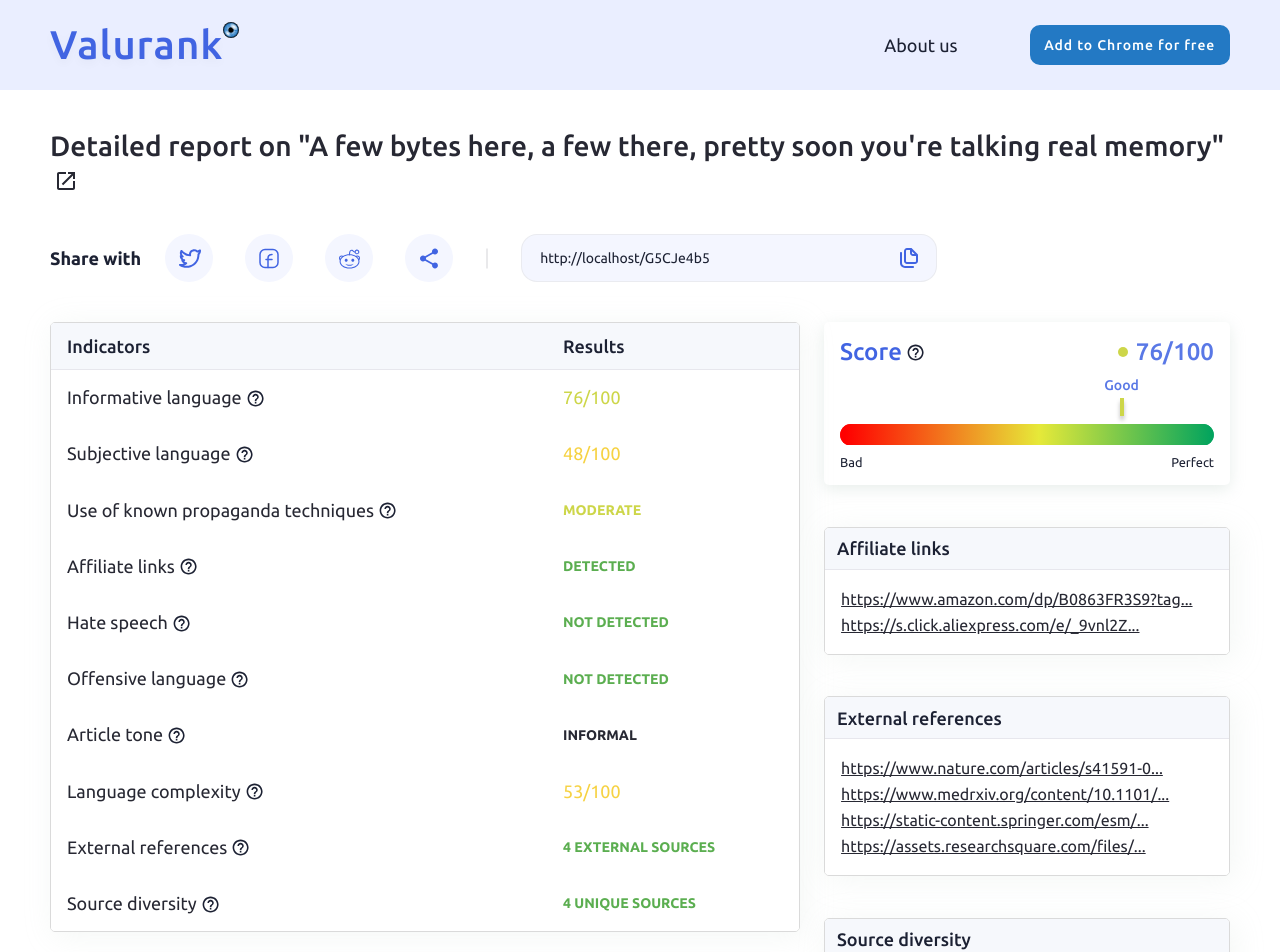
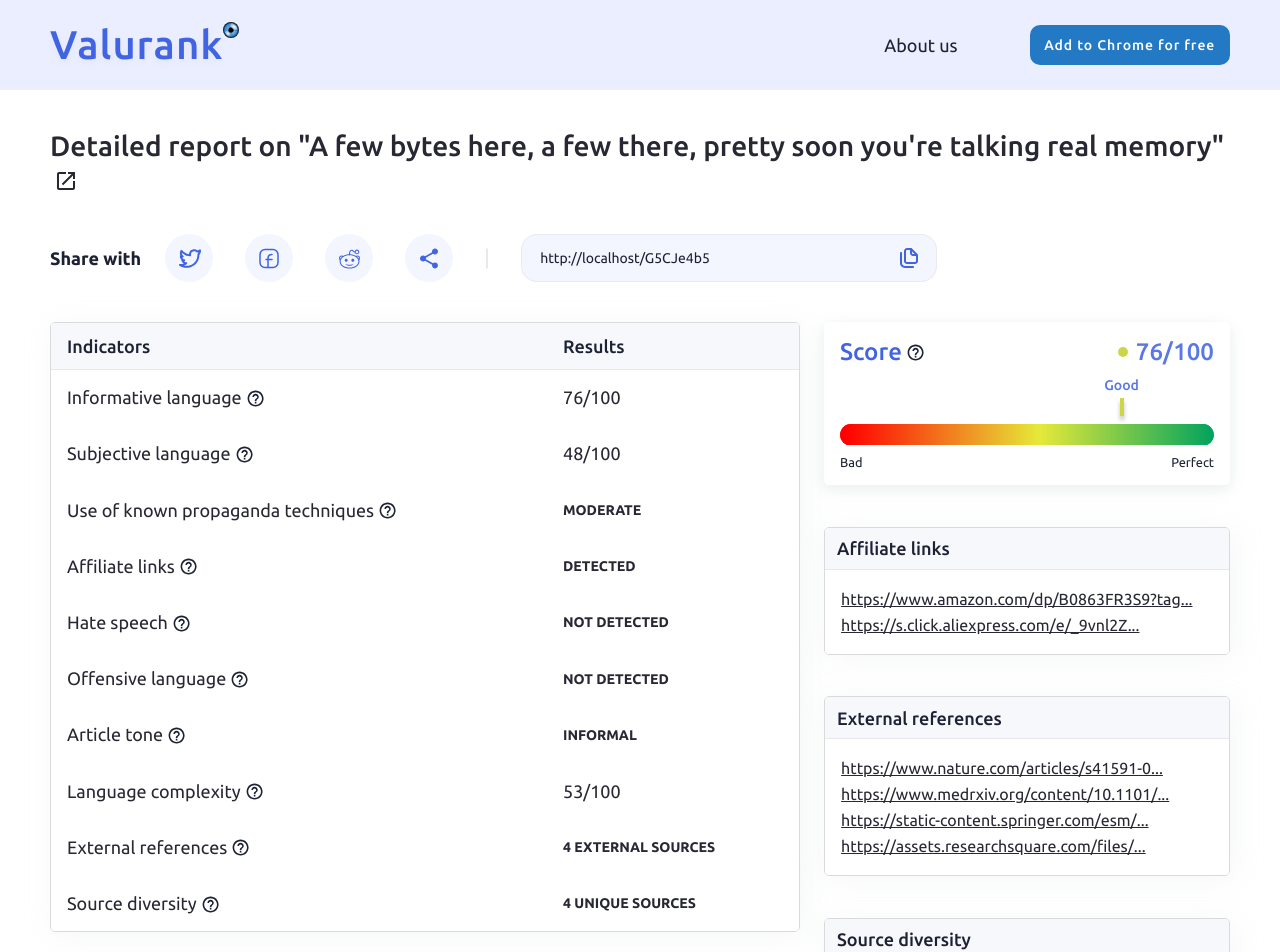
Before and after one commit to kindrakevychn/Next-report, a Next.js app: page / in a window 1280 px wide. Shown: the top 952 px of the page. Built offline with nearby package versions, Linux system fonts and the light colour scheme.

Commit message:
NumberIndictor, StringIndicator: remove support for dynamic color

```diff
--- a/components/indicators.jsx
+++ b/components/indicators.jsx
@@ -164,14 +164,9 @@ export function NumberIndicator({
     number = number || -1;
 
     let numberStr = '';
-    let color = '';
 
     if (max != null) {
         numberStr = `${number}/${max}`;
-
-        if (max <= 100) {
-            color = scoreToColor(number);
-        }
     } else {
         numberStr = String(number);
     }
@@ -187,9 +182,6 @@ export function NumberIndicator({
                 styles.row,
                 styles.number
             )}
-            style={{
-                '--color': color
-            }}
         >
             {
                 data.map((value, i) => (
@@ -218,17 +210,10 @@ export function NumberIndicator({
 export function StringIndicator({
     title,
     string,
-    description,
-    score
+    description
 }) {
     title = title || '';
     string = string || '';
-
-    let color = '';
-
-    if (score != null) {
-        color = scoreToColor(score);
-    }
 
     const data = [
         title,
@@ -241,9 +226,6 @@ export function StringIndicator({
                 styles.row,
                 styles.string
             )}
-            style={{
-                '--color': color
-            }}
         >
             {
                 data.map((value, i) => (
--- a/pages/index.jsx
+++ b/pages/index.jsx
@@ -202,7 +202,6 @@ function Data({
                     {
                         (details.propagandaLikelihood != null) &&
                         <StringIndicator
-                            score={details.propagandaLikelihood.score}
                             string={details.propagandaLikelihood.label}
                             title={INDICATORS.propagandaLikelihood.title}
                             description={INDICATORS.propagandaLikelihood.description}
@@ -214,7 +213,6 @@ function Data({
                             Array.isArray(details.affiliatedLinks.data)
                         ) &&
                         <StringIndicator
-                            score={details.affiliatedLinks.score}
                             string={details.affiliatedLinks.label}
                             title={INDICATORS.affiliatedLinks.title}
                             description={INDICATORS.affiliatedLinks.description}
@@ -223,7 +221,6 @@ function Data({
                     {
                         (details.hateSpeech != null) &&
                         <StringIndicator
-                            score={details.hateSpeech.score}
                             string={details.hateSpeech.label}
                             title={INDICATORS.hateSpeech.title}
                             description={INDICATORS.hateSpeech.description}
@@ -232,7 +229,6 @@ function Data({
                     {
                         (details.offensiveLanguage != null) &&
                         <StringIndicator
-                            score={details.offensiveLanguage.score}
                             string={details.offensiveLanguage.label}
                             title={INDICATORS.offensiveLanguage.title}
                             description={INDICATORS.offensiveLanguage.description}
@@ -261,7 +257,6 @@ function Data({
                             Array.isArray(details.externalReferences.data)
                         ) &&
                         <StringIndicator
-                            score={details.externalReferences.score}
                             string={details.externalReferences.label}
                             title={INDICATORS.externalReferences.title}
                             description={INDICATORS.externalReferences.description}
@@ -273,7 +268,6 @@ function Data({
                             Array.isArray(details.sourceDiversity.data)
                         ) &&
                         <StringIndicator
-                            score={details.sourceDiversity.score}
                             string={details.sourceDiversity.label}
                             title={INDICATORS.sourceDiversity.title}
                             description={INDICATORS.sourceDiversity.description}
```
